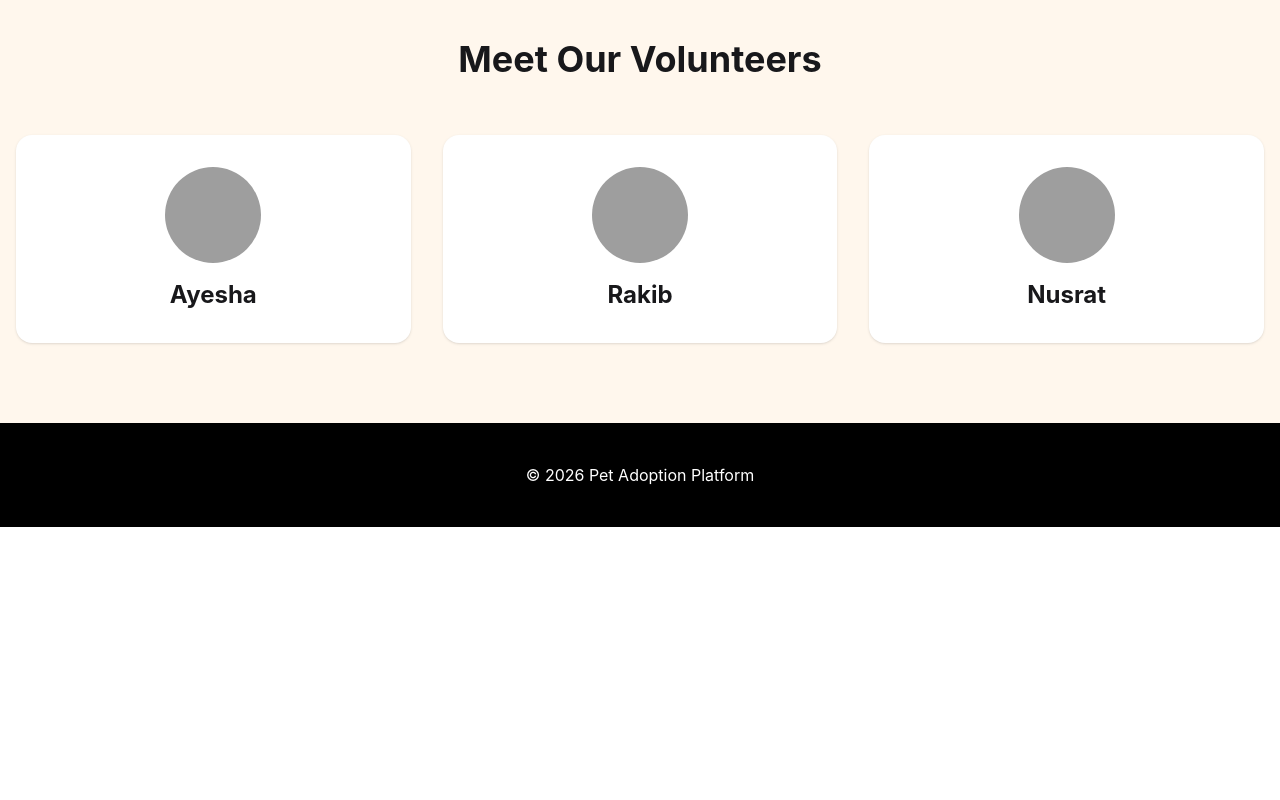
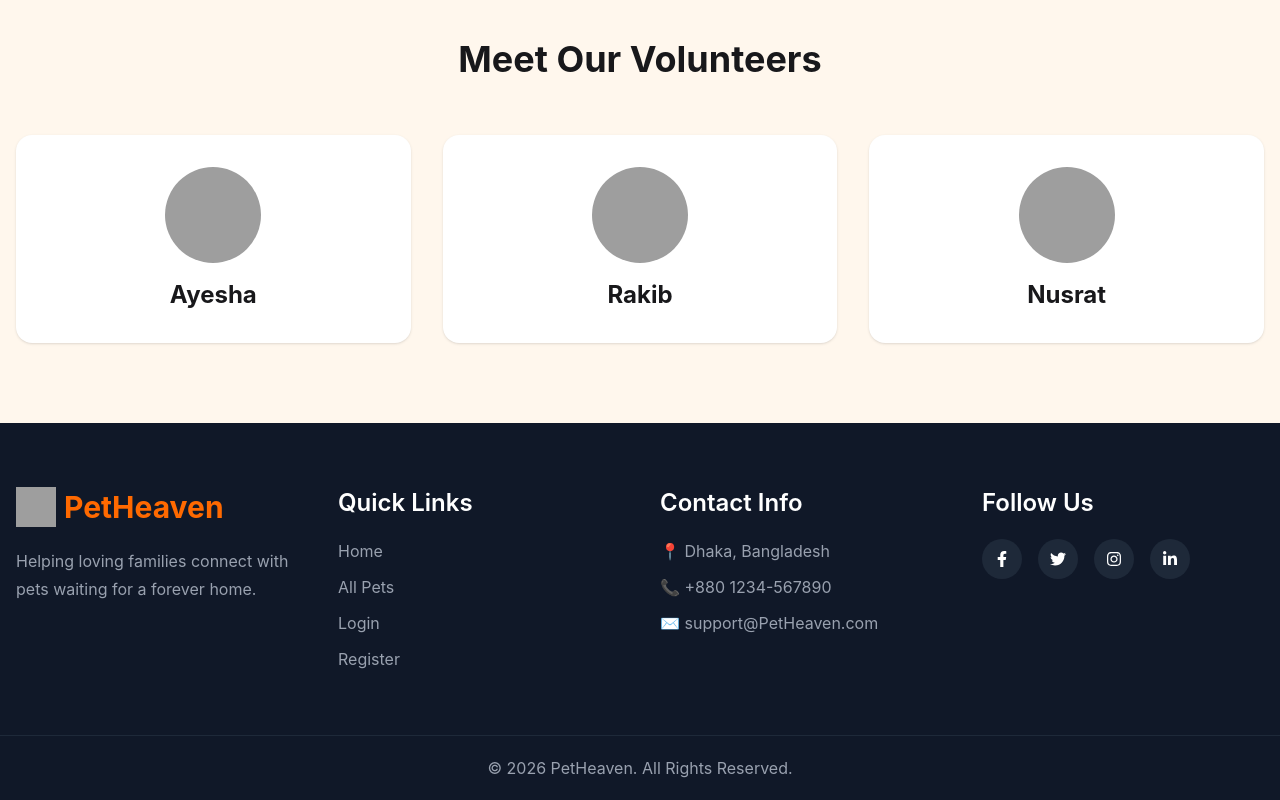
Before and after one commit to mdrifat107590/paw-heaven-front-end-a9, a React (Vite) app: page / in a window 1280 px wide. Shown: the part 3497-4297 px from the top of the page. Before the commit the page ends 4024 px from the top, so only its background shows below. Built offline with nearby package versions, Linux system fonts and the light colour scheme; grey boxes are pictures that could not be loaded.

Commit message:
Designed Footer

```diff
--- a/src/Components/Footer.jsx
+++ b/src/Components/Footer.jsx
@@ -1,9 +1,124 @@
+import { Link } from "react-router-dom";
+
+import {
+  FaFacebookF,
+  FaTwitter,
+  FaInstagram,
+  FaLinkedinIn,
+} from "react-icons/fa";
+
 const Footer = () => {
   return (
-    <footer className="bg-black text-white py-10 text-center">
-      <p>
-        © 2026 Pet Adoption Platform
-      </p>
+    <footer className="bg-gray-900 text-white">
+      <div className="max-w-7xl mx-auto px-4 py-16">
+        <div className="grid grid-cols-1 md:grid-cols-2 lg:grid-cols-4 gap-10">
+
+          <div>
+            <Link to="/" className="flex items-center gap-2 mb-5">
+              <img
+                src="https://cdn-icons-png.flaticon.com/512/616/616408.png"
+                alt="logo"
+                className="w-10 h-10"
+              />
+
+              <h2 className="text-3xl font-bold text-orange-500">PetHeaven</h2>
+            </Link>
+
+            <p className="text-gray-400 leading-7">
+              Helping loving families connect with pets waiting for a forever
+              home.
+            </p>
+          </div>
+
+          <div>
+            <h3 className="text-2xl font-semibold mb-5">Quick Links</h3>
+
+            <ul className="space-y-3 text-gray-400">
+              <li>
+                <Link to="/" className="hover:text-orange-500 transition">
+                  Home
+                </Link>
+              </li>
+
+              <li>
+                <Link
+                  to="/all-pets"
+                  className="hover:text-orange-500 transition"
+                >
+                  All Pets
+                </Link>
+              </li>
+
+              <li>
+                <Link to="/login" className="hover:text-orange-500 transition">
+                  Login
+                </Link>
+              </li>
+
+              <li>
+                <Link
+                  to="/register"
+                  className="hover:text-orange-500 transition"
+                >
+                  Register
+                </Link>
+              </li>
+            </ul>
+          </div>
+
+          <div>
+            <h3 className="text-2xl font-semibold mb-5">Contact Info</h3>
+
+            <div className="space-y-3 text-gray-400">
+              <p>📍 Dhaka, Bangladesh</p>
+
+              <p>📞 +880 1234-567890</p>
+
+              <p>✉️ support@PetHeaven.com</p>
+            </div>
+          </div>
+
+          <div>
+            <h3 className="text-2xl font-semibold mb-5">Follow Us</h3>
+
+            <div className="flex gap-4">
+              <a
+                href="#"
+                className="w-10 h-10 rounded-full bg-gray-800 hover:bg-orange-500 flex items-center justify-center transition"
+              >
+                <FaFacebookF />
+              </a>
+
+              <a
+                href="#"
+                className="w-10 h-10 rounded-full bg-gray-800 hover:bg-orange-500 flex items-center justify-center transition"
+              >
+                <FaTwitter />
+              </a>
+
+              <a
+                href="#"
+                className="w-10 h-10 rounded-full bg-gray-800 hover:bg-orange-500 flex items-center justify-center transition"
+              >
+                <FaInstagram />
+              </a>
+
+              <a
+                href="#"
+                className="w-10 h-10 rounded-full bg-gray-800 hover:bg-orange-500 flex items-center justify-center transition"
+              >
+                <FaLinkedinIn />
+              </a>
+            </div>
+          </div>
+        </div>
+      </div>
+
+      <div className="border-t border-gray-800">
+        <div className="max-w-7xl mx-auto px-4 py-5 text-center text-gray-400">
+          <p>© 2026 PetHeaven. All Rights Reserved.</p>
+        </div>
+      </div>
     </footer>
   );
 };
```
